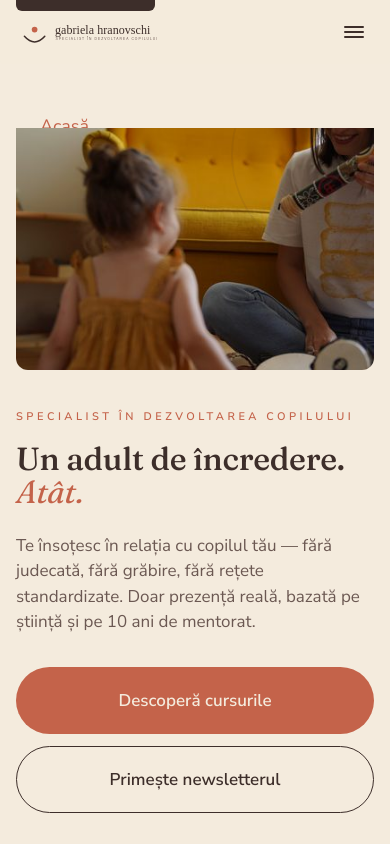
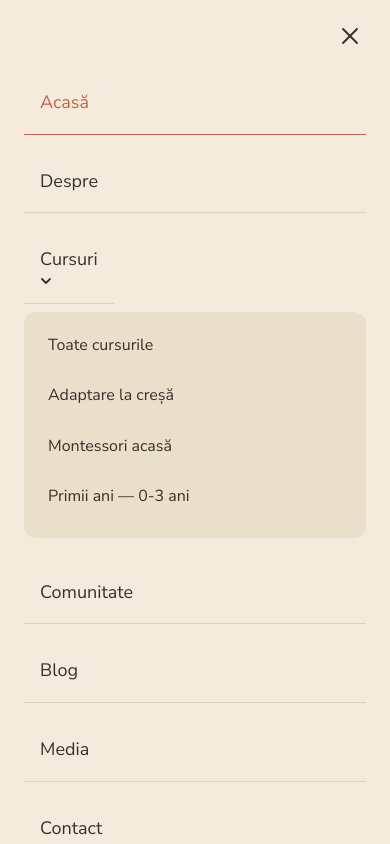
Before and after one commit to hranovschi86/gabriela-hranovschi-site, a plain HTML site: page index.html in a window 390 px wide. Both pictures are taken after a click on the button "Deschide meniul". Shown: the top 844 px of the page. Drawn offline with Linux system fonts and the light colour scheme.

Commit message:
fix: meniu mobil — înălțime completă + fără bara neagră
Probleme raportate pe telefon:
1. Meniul deschis arăta doar jumătate din înălțime (de la „Acasă" în sus lipsea)
2. Un „corp negru" se vedea sus-stânga deasupra meniului

Cauze:
1. inset: 64px 0 0 0 + 100vh nu include address bar dinamic iOS → meniul rămânea sub fold
2. Skip-link (cocoa) ascuns la top: -40px putea ajunge vizibil la focus, și header-ul avea backdrop-filter: blur transparent care lăsa să se vadă elemente de dedesubt

Fix:
- height: 100dvh + min-height: 100vh fallback — folosește dynamic viewport iOS
- overscroll-behavior: contain + -webkit-overflow-scrolling pentru smooth scroll în meniu
- Header pe mobil: background opaque var(--cream), backdrop-filter: none
- z-index ierarhie: nav 50, header 51, toggle button 52 (toggle rămâne click-abil)
- body.nav-open ascunde skip-link + overflow: hidden
- Buton toggle: icon hamburger → X când meniul e deschis (UX feedback)
- Toggle min 44×44px pentru tap target

Co-Authored-By: Claude Opus 4.7 <noreply@anthropic.com>

```diff
--- a/assets/css/components.css
+++ b/assets/css/components.css
@@ -176,26 +176,60 @@
   background: none;
   border: none;
   cursor: pointer;
-  padding: var(--space-2);
+  padding: var(--space-3);
   color: var(--cocoa);
+  min-height: 44px;
+  min-width: 44px;
+  align-items: center;
+  justify-content: center;
+  position: relative;
+  z-index: 52;  /* deasupra meniului ca să rămână clickable */
 }
+.site-nav__toggle[aria-expanded="true"] .icon-menu { display: none; }
+.site-nav__toggle[aria-expanded="false"] .icon-close { display: none; }
+.site-nav__toggle:not([aria-expanded="true"]) .icon-close { display: none; }
 
 @media (max-width: 920px) {
   .site-nav__toggle { display: inline-flex; }
 
+  /* Pe mobil header devine opaque (fără blur transparent care lasă să se vadă ce e dedesubt) */
+  .site-header {
+    background: var(--cream);
+    backdrop-filter: none;
+    -webkit-backdrop-filter: none;
+    z-index: 51;  /* deasupra meniului */
+  }
+
   .site-nav {
     position: fixed;
-    inset: 64px 0 0 0;
+    top: 0;
+    left: 0;
+    right: 0;
+    bottom: 0;
+    width: 100%;
+    height: 100vh;             /* fallback */
+    height: 100dvh;            /* dynamic viewport — include iOS address bar */
     background: var(--cream);
     flex-direction: column;
     align-items: stretch;
-    padding: var(--space-6) var(--space-5);
+    padding: 72px var(--space-5) var(--space-7);  /* top = înălțimea header-ului */
     transform: translateX(100%);
     transition: transform var(--transition);
     overflow-y: auto;
+    overscroll-behavior: contain;
+    -webkit-overflow-scrolling: touch;
+    z-index: 50;
   }
 
   .site-nav[data-open="true"] { transform: translateX(0); }
+
+  /* Skip-link ascuns când meniul mobil e deschis (e cocoa negru și ar apărea peste meniu) */
+  body.nav-open .skip-link {
+    display: none;
+  }
+  body.nav-open {
+    overflow: hidden;
+  }
 
   .site-nav__list {
     flex-direction: column;
--- a/assets/js/partials.js
+++ b/assets/js/partials.js
@@ -70,7 +70,7 @@ function initHeaderBehavior() {
       nav.setAttribute('data-open', 'false');
       toggle.setAttribute('aria-expanded', 'false');
       toggle.setAttribute('aria-label', 'Deschide meniul');
-      document.body.style.overflow = '';
+      document.body.classList.remove('nav-open');
     };
 
     toggle.addEventListener('click', () => {
@@ -78,7 +78,7 @@ function initHeaderBehavior() {
       nav.setAttribute('data-open', String(!open));
       toggle.setAttribute('aria-expanded', String(!open));
       toggle.setAttribute('aria-label', open ? 'Deschide meniul' : 'Închide meniul');
-      document.body.style.overflow = open ? '' : 'hidden';
+      document.body.classList.toggle('nav-open', !open);
     });
 
     // Închide meniul când se face click pe un link
--- a/partials/header.html
+++ b/partials/header.html
@@ -6,10 +6,14 @@
       </a>
 
       <button class="site-nav__toggle" type="button" aria-label="Deschide meniul" aria-expanded="false" aria-controls="primary-nav" data-nav-toggle>
-        <svg width="24" height="24" viewBox="0 0 24 24" fill="none" stroke="currentColor" stroke-width="2" stroke-linecap="round">
+        <svg class="icon-menu" width="24" height="24" viewBox="0 0 24 24" fill="none" stroke="currentColor" stroke-width="2" stroke-linecap="round" aria-hidden="true">
           <line x1="3" y1="7" x2="21" y2="7" />
           <line x1="3" y1="12" x2="21" y2="12" />
           <line x1="3" y1="17" x2="21" y2="17" />
+        </svg>
+        <svg class="icon-close" width="24" height="24" viewBox="0 0 24 24" fill="none" stroke="currentColor" stroke-width="2" stroke-linecap="round" aria-hidden="true">
+          <line x1="5" y1="5" x2="19" y2="19" />
+          <line x1="19" y1="5" x2="5" y2="19" />
         </svg>
       </button>
 
```
